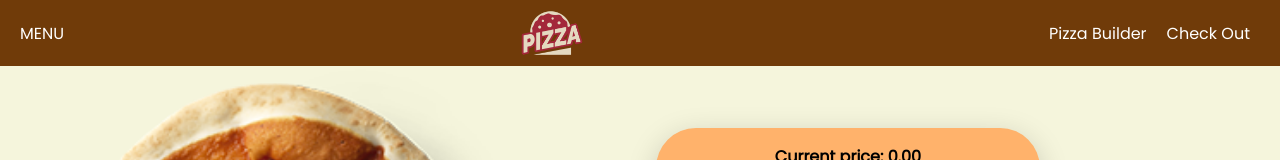
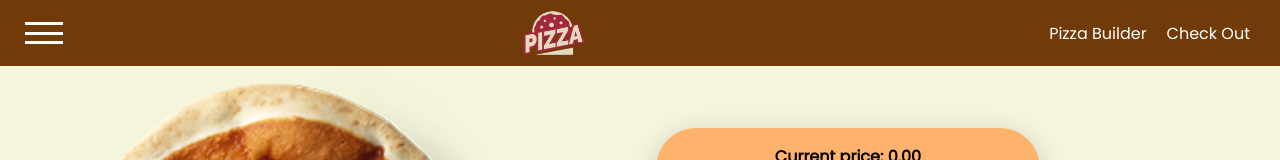
Before and after one commit to HelenDrug/build-o-pizza, a React (Create React App) app in the folder build-o-pizza/: page / in a window 1280 px wide. Shown: the top 160 px of the page. Built offline with nearby package versions, Linux system fonts and the light colour scheme.

Commit message:
added Menu component

```diff
--- a/build-o-pizza/src/components/Navigation/Menu/Menu.js
+++ b/build-o-pizza/src/components/Navigation/Menu/Menu.js
@@ -1,5 +1,5 @@
 import { MenuDropDown } from "./MenuDropDown";
-import { MenuWrapper, MenuButton } from "./Menu.styles";
+import { MenuWrapper, MenuButton, Line } from "./Menu.styles";
 import { useState } from "react";
 
 export const Menu = () => {
@@ -10,7 +10,11 @@ export const Menu = () => {
   };
   return (
     <MenuWrapper>
-      <MenuButton onClick={menuButtonClick}>MENU</MenuButton>
+      <MenuButton onClick={menuButtonClick}>
+        <Line></Line>
+        <Line></Line>
+        <Line></Line>
+      </MenuButton>
       <MenuDropDown display={display} />
     </MenuWrapper>
   );
--- a/build-o-pizza/src/components/Navigation/Menu/Menu.styles.js
+++ b/build-o-pizza/src/components/Navigation/Menu/Menu.styles.js
@@ -19,6 +19,19 @@ export const MenuDropDownWrapper = styled.div`
 
 export const MenuButton = styled.div`
   cursor: pointer;
+  width: 3rem;
+  height: 100%;
+  display: flex;
+  flex-direction: column;
+  justify-content: space-around;
+  align-items: center;
+`;
+
+export const Line = styled.div`
+  width: 80%;
+  height: 3px;
+  background-color: white;
+  margin: 0.2rem;
 `;
 
 export const NavList = styled.ul`
```
Also changed, not shown: 2 other files (tests, documents, lock files or other folders).
